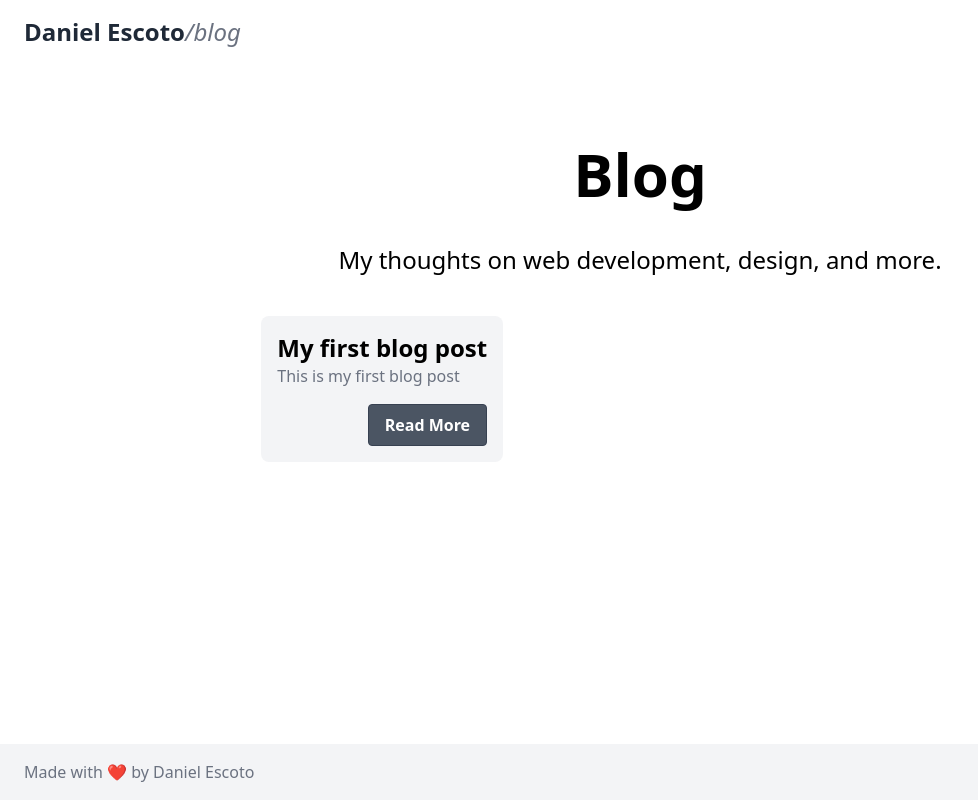
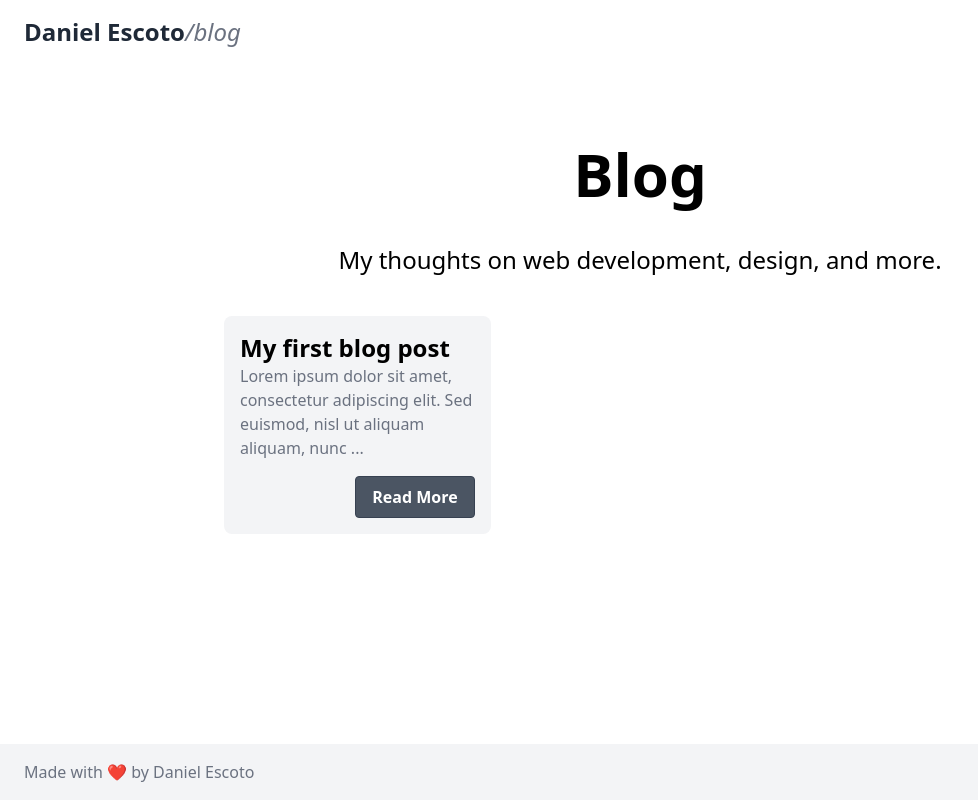
Before and after one commit to daniel-escoto/portfolio, a React (Vite) app: page /blog in a window 1280 px wide. Shown: the whole page, without its empty margins (0-978 px from the left). Built offline with nearby package versions, Linux system fonts and the light colour scheme.

Commit message:
better url logic

```diff
--- a/src/blog/Blog.tsx
+++ b/src/blog/Blog.tsx
@@ -1,12 +1,10 @@
 import Layout from "../layouts/Layout";
 import { blogPosts, BlogPost, getBlogPostId } from "../data/blog";
 import { motion } from "framer-motion";
+import { Link } from "react-router-dom";
 
 export default function Blog() {
   // functions for navigation
-  function navigateToBlogPost(id: string) {
-    window.location.href = `/blog/${id}`;
-  }
 
   return (
     <Layout>
@@ -25,17 +23,22 @@ export default function Blog() {
                   {post.title}
                 </h2>
                 <p className="text-gray-500 dark:text-gray-400">
-                  {post.content}
+                  {post.content.length > 100
+                    ? post.content.substring(0, 100) + "..."
+                    : post.content}
                 </p>
                 <div className="flex justify-end mt-4">
-                  <motion.a
-                    href={`/blog/${getBlogPostId(post)}`}
-                    whileHover={{ scale: 1.1 }}
-                    whileTap={{ scale: 0.9 }}
+                  <Link
+                    to={`/blog/${getBlogPostId(post)}`}
                     className="bg-gray-600 text-white font-bold py-2 px-4 rounded border border-gray-700 dark:bg-gray-700 dark:border-gray-900"
                   >
-                    Read More
-                  </motion.a>
+                    <motion.p
+                      whileHover={{ scale: 1.1 }}
+                      whileTap={{ scale: 0.9 }}
+                    >
+                      Read More
+                    </motion.p>
+                  </Link>
                 </div>
               </div>
             ))}
--- /dev/null
+++ b/src/blog/BlogPost.tsx
@@ -0,0 +1,19 @@
+import { BlogPost as BlogPostInterface, blogPosts } from "../data/blog";
+import Layout from "../layouts/Layout";
+
+interface Props {
+  post: BlogPostInterface;
+}
+
+export default function BlogPost({ post }: Props) {
+  return (
+    <Layout>
+      <h1 className="text-6xl font-bold text-center mt-20 dark:text-gray-200">
+        {post.title}
+      </h1>
+      <p className="text-2xl text-center mt-10 dark:text-gray-200">
+        {post.content}
+      </p>
+    </Layout>
+  );
+}
--- a/src/components/Header.tsx
+++ b/src/components/Header.tsx
@@ -7,12 +7,16 @@ export default function Header() {
   return (
     <header className="flex justify-between items-center px-6 py-4">
       <Link to="/">
-        <p className="text-2xl font-bold text-gray-800 dark:text-white hover:text-gray-700 dark:hover:text-gray-300">
-          {location.pathname !== "/" ? "Daniel Escoto" : ""}
-          {location.pathname === "/blog" ? (
-            <span className="text-gray-500 dark:text-gray-400 italic font-light mt-2">
-              /blog
-            </span>
+        <p className="text-2xl font-bold text-gray-800 dark:text-white ">
+          <span className="hover:text-gray-700 dark:hover:text-gray-300">
+            {location.pathname !== "/" ? "Daniel Escoto" : ""}
+          </span>
+          {location.pathname.includes("/blog") ? (
+            <Link to="/blog">
+              <span className="text-gray-500 dark:text-gray-400 italic font-light hover:text-gray-700 dark:hover:text-gray-300">
+                /blog
+              </span>
+            </Link>
           ) : (
             ""
           )}
--- a/src/data/blog.ts
+++ b/src/data/blog.ts
@@ -7,11 +7,12 @@ export interface BlogPost {
 export const blogPosts: BlogPost[] = [
   {
     title: "My first blog post",
-    date: new Date("2020-01-01"),
-    content: "This is my first blog post",
+    date: new Date("2022-11-30"),
+    // content is a three paragraphs of lorem ipsum string
+    content: `Lorem ipsum dolor sit amet, consectetur adipiscing elit. Sed euismod, nisl ut aliquam aliquam, nunc nisl aliquet nisl, eget aliquet nunc nisl eget nisl. Sed euismod, nisl ut aliquam aliquam, nunc nisl aliquet nisl, eget aliquet nunc nisl eget nisl. Sed euismod, nisl ut aliquam aliquam, nunc nisl aliquet nisl, eget aliquet nunc nisl eget nisl. Sed euismod, nisl ut aliquam aliquam, nunc nisl aliquet nisl, eget aliquet nunc nisl eget nisl. Sed euismod, nisl ut aliquam aliquam, nunc nisl aliquet nisl, eget aliquet nunc nisl eget nisl. Sed euismod, nisl ut aliquam aliquam, nunc nisl aliquet nisl, eget aliquet nunc nisl eget nisl. Sed euismod, nisl ut aliquam aliquam, nunc nisl aliquet nisl, eget aliquet nunc nisl eget nisl. Sed euismod, nisl ut aliquam aliquam, nunc nisl aliquet nisl, eget aliquet nunc nisl eget nisl. Sed euismod, nisl ut aliquam aliquam, nunc nisl aliquet nisl, eget aliquet nunc nisl eget nisl. Sed euismod, nisl ut aliquam aliquam, nunc nisl aliquet nisl, eget aliquet nunc nisl eget nisl. Sed euismod, nisl ut aliquam aliquam, nunc nisl aliquet nisl, eget aliquet nunc nisl eget nisl. Sed euismod, nisl ut aliquam aliquam, nunc nisl aliquet nisl, eget aliquet nunc nisl eget nisl. Sed euismod, nisl ut aliquam aliquam, nunc nisl aliquet nisl, eget aliquet nunc nisl eget nisl. Sed euismod, nisl ut aliquam aliquam, nunc nisl aliquet nisl, eget aliquet nunc nisl eget nisl. Sed euismod, nisl ut aliquam aliquam, nunc nisl aliquet nisl, eget aliquet`,
   },
 ];
 
 export function getBlogPostId(post: BlogPost) {
-  return post.date.toISOString();
+  return post.title.replace(/\s/g, "-").toLowerCase();
 }
--- a/src/main.tsx
+++ b/src/main.tsx
@@ -1,10 +1,16 @@
 import React from "react";
 import ReactDOM from "react-dom/client";
 import App from "./App";
-import { createBrowserRouter, RouterProvider, Route } from "react-router-dom";
+import { createBrowserRouter, RouterProvider } from "react-router-dom";
 import "./index.css";
 import NotFound from "./NotFound";
 import Blog from "./blog/Blog";
+import {
+  blogPosts,
+  getBlogPostId,
+  BlogPost as BlogPostInterface,
+} from "./data/blog";
+import BlogPost from "./blog/BlogPost";
 
 const router = createBrowserRouter([
   {
@@ -15,7 +21,11 @@ const router = createBrowserRouter([
     path: "/blog",
     element: <Blog />,
   },
-  // use not found
+  // TODO: add a route for each blog post
+  ...blogPosts.map((post: BlogPostInterface) => ({
+    path: `/blog/${getBlogPostId(post)}`,
+    element: <BlogPost post={post} />,
+  })),
   {
     path: "*",
     element: <NotFound />,
```
